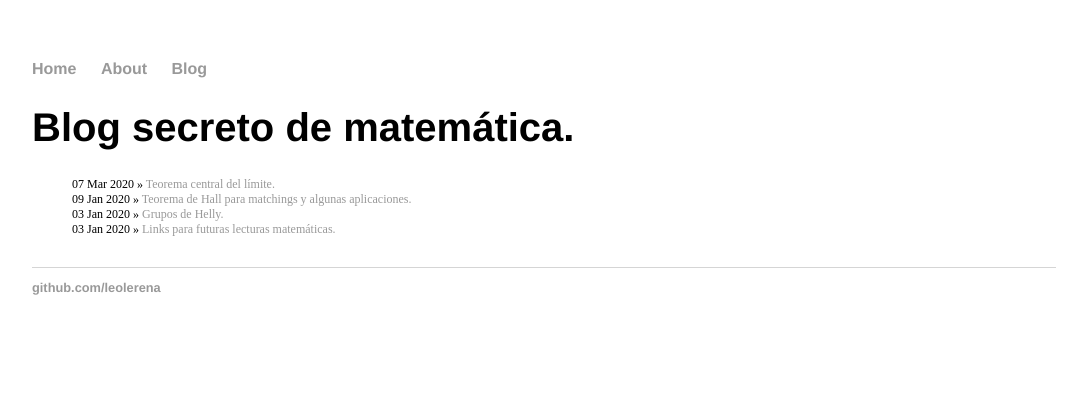
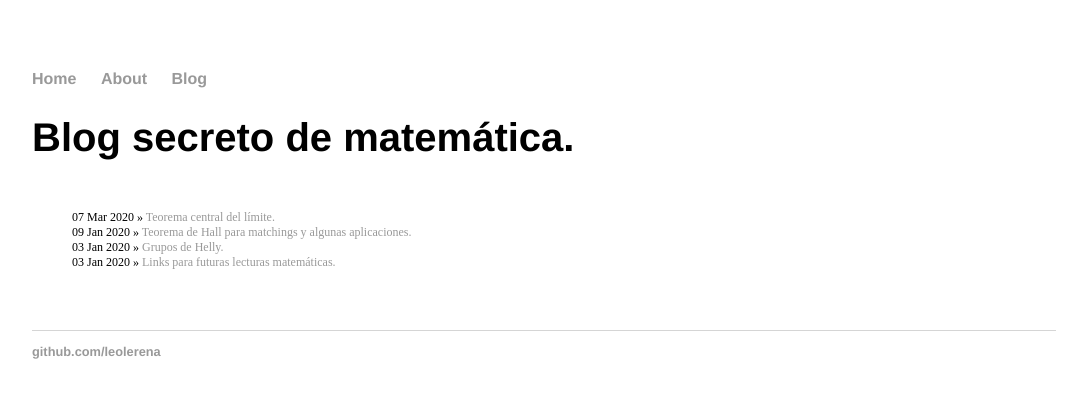
Before and after one commit to leolerena/leolerena.github.io, a Jekyll site: the page built from blog/index.html, in a window 1280 px wide. Shown: the top 398 px of the page, without its empty margins (96-1183 px from the left). Built offline with Jekyll 4.4.1, drawn with Linux system fonts in a browser that asks for light colours.

Commit message:
Update main.css

```diff
--- a/css/main.css
+++ b/css/main.css
@@ -1,5 +1,5 @@
 body {
-    margin: 60px auto;
+    margin: 70px auto;
     width: 80%;
 }
 nav ul, footer ul {
@@ -30,11 +30,11 @@ p {
 }
 footer {
     border-top: 1px solid #d5d5d5;
-    font-size: .8em;
+    font-size: 0.8em;
 }
 
 ul.posts {
-    margin: 20px auto 30px;
+    margin: 50px auto 60px;
     font-size: 0.75em;
 }
 
```
